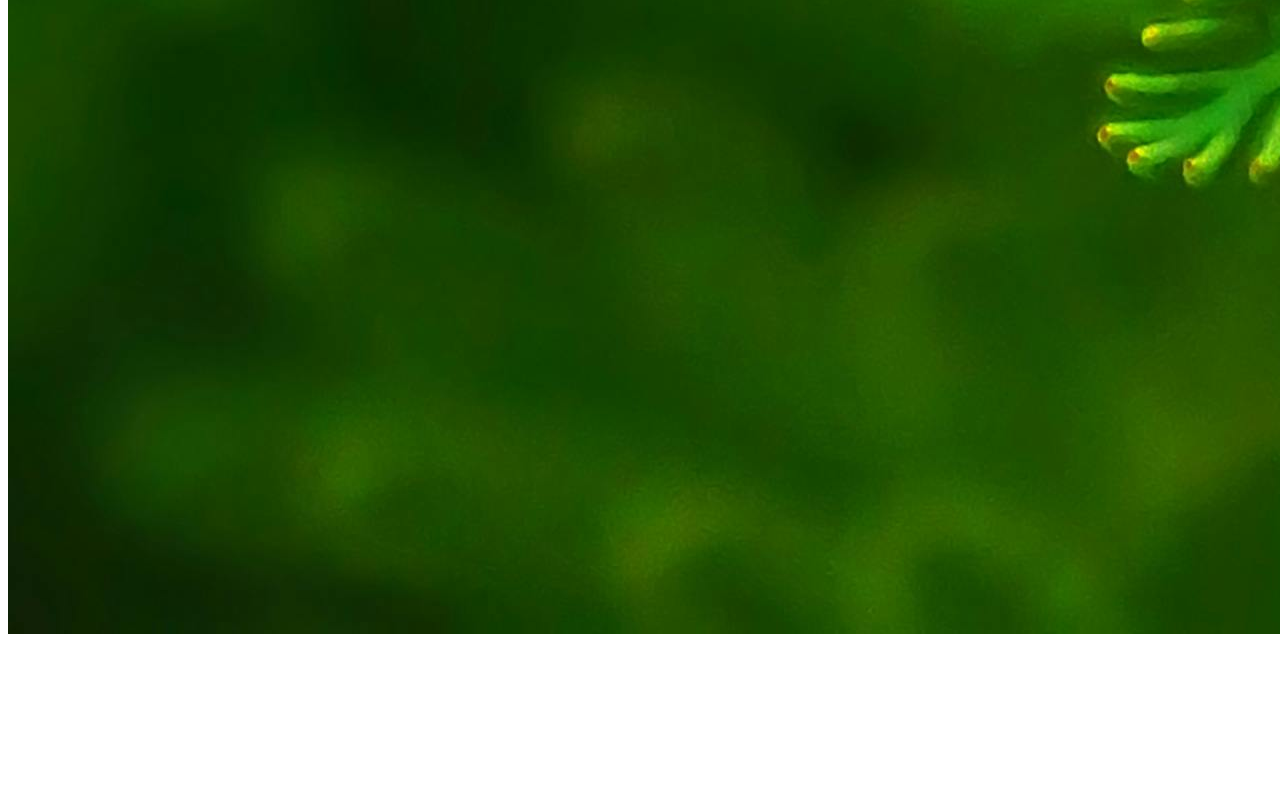
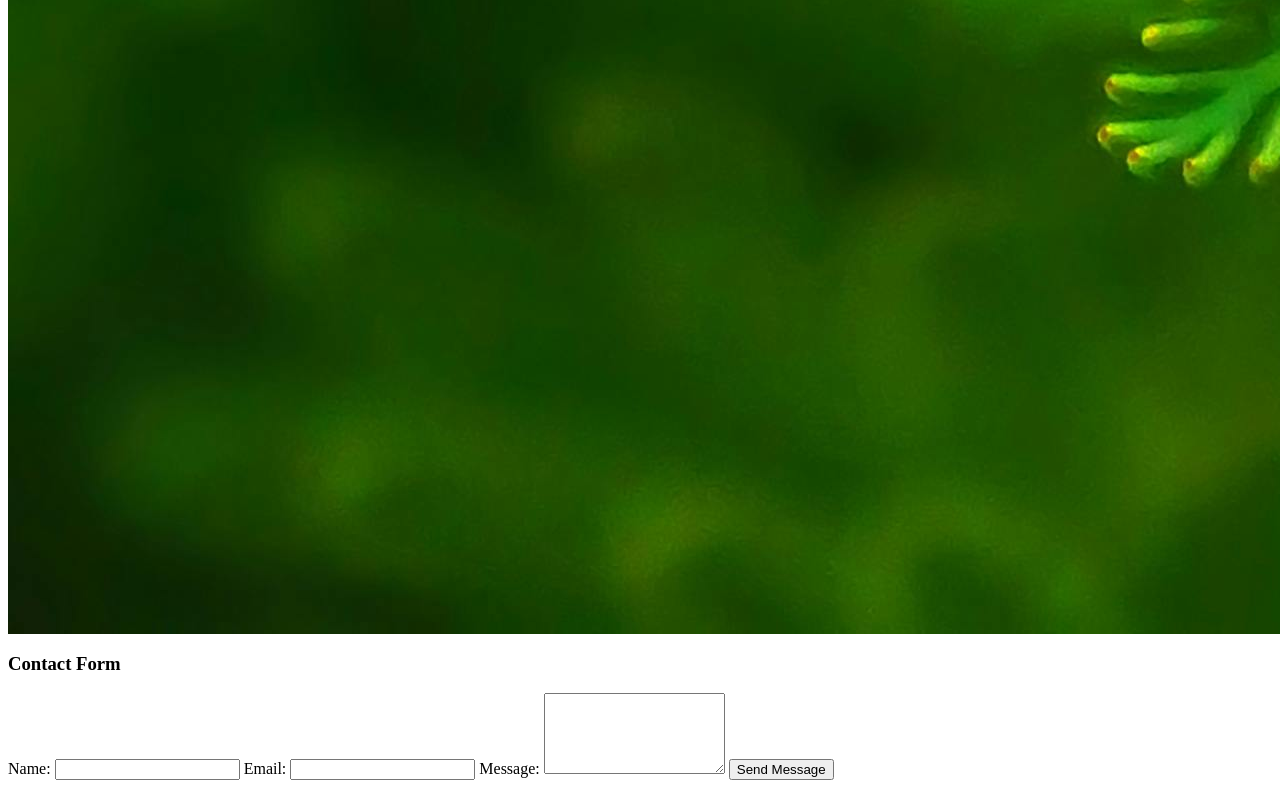
Before and after one commit to Noor-E-Kainat/greenleafshop, a plain HTML site: page contact.html in a window 1280 px wide. Shown: the part 1765-2561 px from the top of the page. Before the commit the page ends 2407 px from the top, so only its background shows below. Drawn offline with Linux system fonts and the light colour scheme.

Commit message:
contact form html

```diff
--- a/contact.html
+++ b/contact.html
@@ -6,7 +6,7 @@
     <link rel="stylesheet" href="contact.css">
 </head>
 <body>
-            <!-- Name: Your Name, ID: YourID -->
+            <!-- Name: Noor-E-Kainat, ID: 201025 -->
 
     <!-- Header with Navbar -->
     <header>
@@ -25,6 +25,22 @@
             <p>We'd love to hear from you! Reach out for plant care tips or product inquiries.</p>
             <img src="contactplant.jpg" alt="Contact Plant Image">
         </div>
+        <div class="contact-form">
+            <h3>Contact Form</h3>
+            <form onsubmit="return submitForm()">
+                <label for="name">Name:</label>
+                <input type="text" id="name" required>
+
+                <label for="email">Email:</label>
+                <input type="email" id="email" required>
+
+                <label for="message">Message:</label>
+                <textarea id="message" rows="5" required></textarea>
+
+                <button type="submit">Send Message</button>
+            </form>
+        </div>
+    </section>
 
 </body>
 </html>
```
